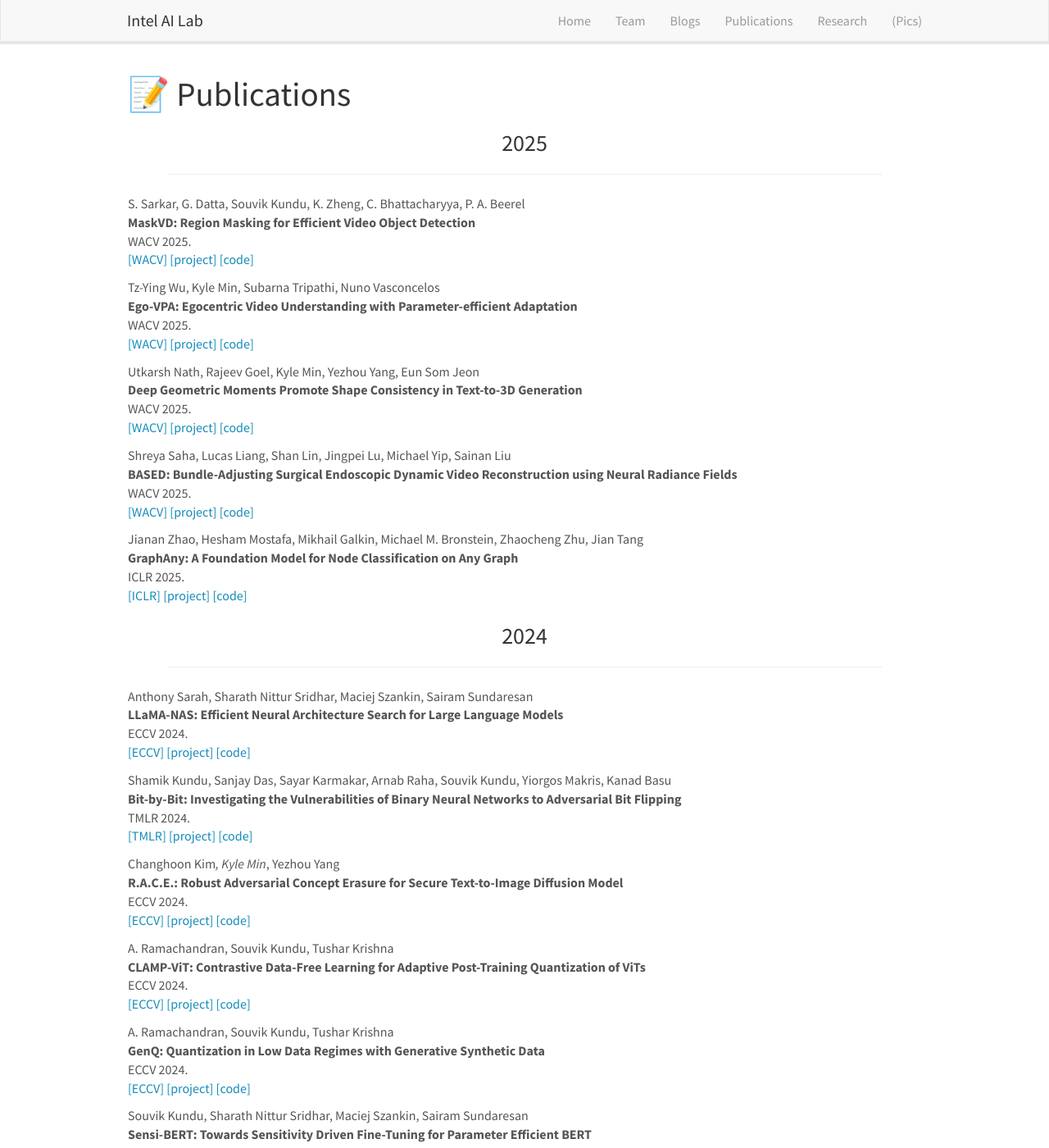
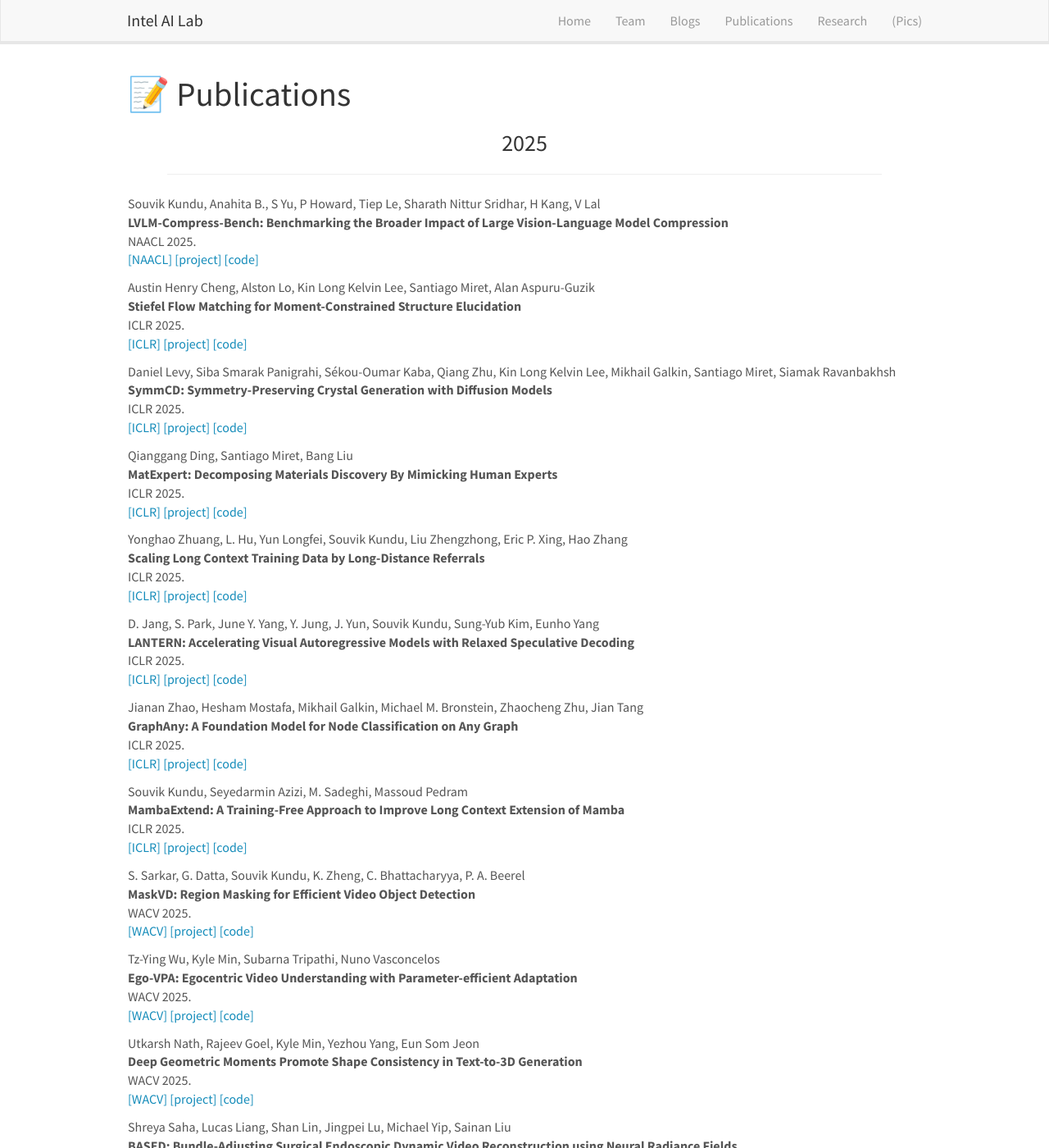
Before and after one commit to intelailabpage/intelailabpage.github.io, a Jekyll site: the page built from _pages/publications.md, in a window 1280 px wide and 1400 px high. Shown: the whole window at 82% size. Built offline with Jekyll 4.4.1, drawn with Linux system fonts in a browser that asks for light colours; nearby versions of some CDN libraries.

Commit message:
Update publist.yml

```diff
--- a/_data/publist.yml
+++ b/_data/publist.yml
@@ -1,3 +1,139 @@
+- address: NM
+  title: "LVLM-Compress-Bench: Benchmarking the Broader Impact of Large Vision-Language Model Compression"
+  author: Souvik Kundu, Anahita B., S Yu, P Howard, Tiep Le, Sharath Nittur Sridhar, H Kang, V Lal
+  link:
+    display: NAACL
+    url:
+  ref: ChengNAACL2025
+  venue: NAACL
+  year: '2025'
+  pub_type: conference
+  project:
+    display: project
+    url:
+  code:
+    display: code
+    url:
+
+- address: Singapore
+  title: "Stiefel Flow Matching for Moment-Constrained Structure Elucidation"
+  author: Austin Henry Cheng, Alston Lo, Kin Long Kelvin Lee, Santiago Miret, Alan Aspuru-Guzik
+  link:
+    display: ICLR
+    url:
+  ref: ChengICLR2025
+  venue: ICLR
+  year: '2025'
+  pub_type: conference
+  project:
+    display: project
+    url:
+  code:
+    display: code
+    url:
+
+- address: Singapore
+  title: "SymmCD: Symmetry-Preserving Crystal Generation with Diffusion Models"
+  author: Daniel Levy, Siba Smarak Panigrahi, Sékou-Oumar Kaba, Qiang Zhu, Kin Long Kelvin Lee, Mikhail Galkin, Santiago Miret, Siamak Ravanbakhsh
+  link:
+    display: ICLR
+    url:
+  ref: LevyICLR2025
+  venue: ICLR
+  year: '2025'
+  pub_type: conference
+  project:
+    display: project
+    url:
+  code:
+    display: code
+    url:
+
+- address: Singapore
+  title: "MatExpert: Decomposing Materials Discovery By Mimicking Human Experts"
+  author: Qianggang Ding, Santiago Miret, Bang Liu
+  link:
+    display: ICLR
+    url:
+  ref: DingICLR2025
+  venue: ICLR
+  year: '2025'
+  pub_type: conference
+  project:
+    display: project
+    url:
+  code:
+    display: code
+    url:
+
+- address: Singapore
+  title: "Scaling Long Context Training Data by Long-Distance Referrals"
+  author: Yonghao Zhuang, L. Hu, Yun Longfei, Souvik Kundu, Liu Zhengzhong, Eric P. Xing, Hao Zhang
+  link:
+    display: ICLR
+    url:
+  ref: ZhuangICLR2025
+  venue: ICLR
+  year: '2025'
+  pub_type: conference
+  project:
+    display: project
+    url:
+  code:
+    display: code
+    url:
+
+- address: Singapore
+  title: "LANTERN: Accelerating Visual Autoregressive Models with Relaxed Speculative Decoding"
+  author: D. Jang, S. Park, June Y. Yang, Y. Jung, J. Yun, Souvik Kundu, Sung-Yub Kim, Eunho Yang
+  link:
+    display: ICLR
+    url:
+  ref: JangICLR2025
+  venue: ICLR
+  year: '2025'
+  pub_type: conference
+  project:
+    display: project
+    url:
+  code:
+    display: code
+    url:
+
+- address: Singapore
+  title: "GraphAny: A Foundation Model for Node Classification on Any Graph"
+  author: Jianan Zhao, Hesham Mostafa, Mikhail Galkin, Michael M. Bronstein, Zhaocheng Zhu, Jian Tang
+  link:
+    display: ICLR
+    url:
+  ref: ZhaoICLR2025
+  venue: ICLR
+  year: '2025'
+  pub_type: conference
+  project:
+    display: project
+    url: https://github.com/DeepGraphLearning/GraphAny
+  code:
+    display: code
+    url: https://github.com/DeepGraphLearning/GraphAny
+
+- address: Singapore
+  title: "MambaExtend: A Training-Free Approach to Improve Long Context Extension of Mamba"
+  author: Souvik Kundu, Seyedarmin Azizi, M. Sadeghi, Massoud Pedram
+  link:
+    display: ICLR
+    url:
+  ref: KunduICLR2025
+  venue: ICLR
+  year: '2025'
+  pub_type: conference
+  project:
+    display: project
+    url:
+  code:
+    display: code
+    url:
+
 - address: AZ
   title: "MaskVD: Region Masking for Efficient Video Object Detection"
   author: S. Sarkar, G. Datta, Souvik Kundu, K. Zheng, C. Bhattacharyya, P. A. Beerel
@@ -65,23 +201,6 @@
   code:
     display: code
     url:
-
-- address: Singapore
-  title: "GraphAny: A Foundation Model for Node Classification on Any Graph"
-  author: Jianan Zhao, Hesham Mostafa, Mikhail Galkin, Michael M. Bronstein, Zhaocheng Zhu, Jian Tang
-  link:
-    display: ICLR
-    url:
-  ref: ZhaoICLR2025
-  venue: ICLR
-  year: '2025'
-  pub_type: conference
-  project:
-    display: project
-    url: https://github.com/DeepGraphLearning/GraphAny
-  code:
-    display: code
-    url: https://github.com/DeepGraphLearning/GraphAny
 
 - address: XXX
   title: "LLaMA-NAS: Efficient Neural Architecture Search for Large Language Models"
```
